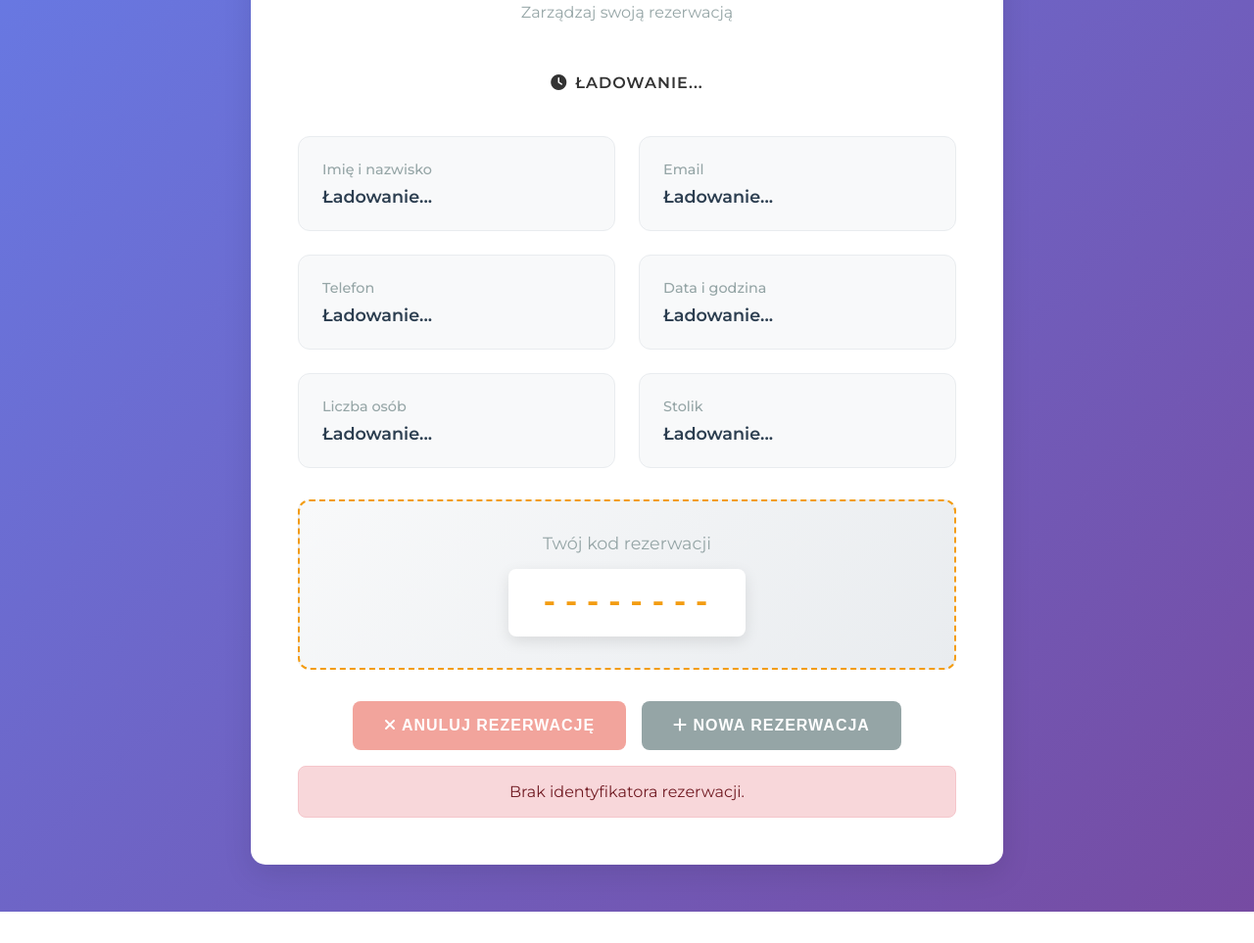
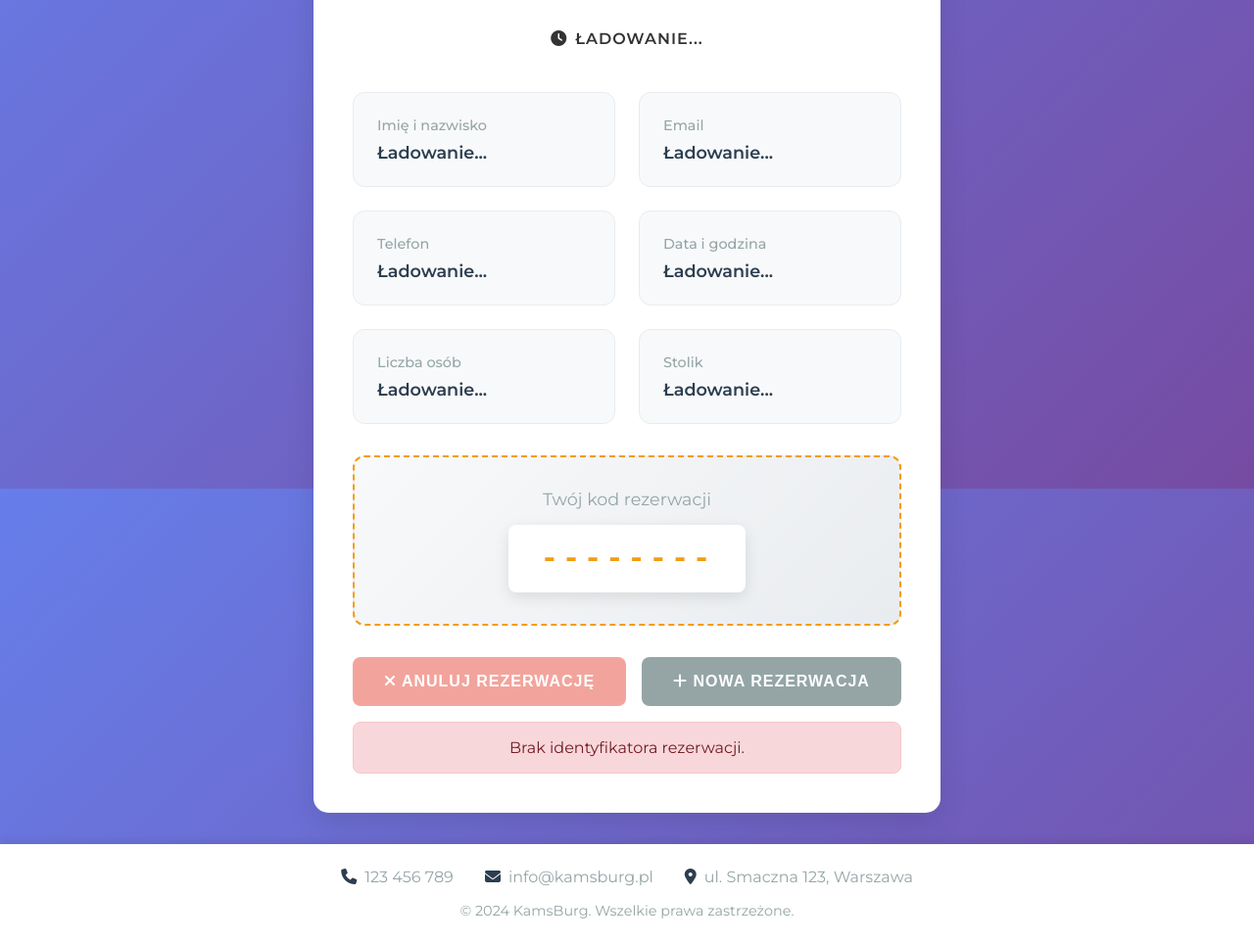
Before and after one commit to kamillopuszynski/kamsburg, a plain HTML site: page reservation.html in a window 1280 px wide. Shown: the part 301-1264 px from the top of the page at 98% size. Before the commit the page ends 1232 px from the top, so only its background shows below. Drawn offline with nearby package versions, Linux system fonts and the light colour scheme.

Commit message:
reservation.html

```diff
--- a/reservation.html
+++ b/reservation.html
@@ -31,24 +31,30 @@
       --danger: #e74c3c;
     }
 
+    html {
+      height: 100%;
+    }
+
     body {
       font-family: 'Montserrat', sans-serif;
       background: linear-gradient(135deg, #667eea 0%, #764ba2 100%);
-      min-height: 100vh;
+      min-height: 100%;
       color: #333;
+      display: flex;
+      flex-direction: column;
     }
 
     /* Header */
     header {
       background: white;
-      padding: 2rem 0;
+      padding: 1.5rem 0;
       text-align: center;
       box-shadow: 0 2px 10px rgba(0,0,0,0.1);
     }
 
     .logo {
       font-family: 'Playfair Display', serif;
-      font-size: 3rem;
+      font-size: 2.8rem;
       color: var(--primary);
       margin-bottom: 0.5rem;
     }
@@ -61,15 +67,16 @@
     /* Main Container */
     .container {
       max-width: 800px;
-      margin: 3rem auto;
+      margin: 2rem auto;
       padding: 0 1rem;
+      flex: 1;
     }
 
     /* Reservation Card */
     .reservation-card {
       background: white;
       border-radius: 15px;
-      padding: 3rem;
+      padding: 2.5rem;
       box-shadow: 0 10px 30px rgba(0,0,0,0.1);
       animation: fadeIn 0.6s ease-out;
     }
@@ -213,6 +220,7 @@
     .btn-danger:hover:not(:disabled) {
       background: #c0392b;
       transform: translateY(-2px);
+      box-shadow: 0 5px 15px rgba(0,0,0,0.2);
     }
 
     .btn-secondary {
@@ -223,6 +231,7 @@
     .btn-secondary:hover {
       background: #7f8c8d;
       transform: translateY(-2px);
+      box-shadow: 0 5px 15px rgba(0,0,0,0.2);
     }
 
     .btn:disabled {
@@ -370,6 +379,39 @@
       100% { transform: rotate(360deg); }
     }
 
+    /* Footer */
+    footer {
+      background: white;
+      padding: 1.5rem;
+      text-align: center;
+      box-shadow: 0 -2px 10px rgba(0,0,0,0.1);
+      margin-top: auto;
+    }
+
+    .footer-content {
+      max-width: 800px;
+      margin: 0 auto;
+    }
+
+    .contact-info {
+      display: flex;
+      justify-content: center;
+      gap: 2rem;
+      margin-bottom: 1rem;
+      flex-wrap: wrap;
+    }
+
+    .contact-item {
+      display: flex;
+      align-items: center;
+      gap: 0.5rem;
+      color: var(--gray);
+    }
+
+    .contact-item i {
+      color: var(--primary);
+    }
+
     /* Responsive */
     @media (max-width: 768px) {
       .logo {
@@ -488,7 +530,7 @@
         <button class="btn btn-danger" id="confirmCancel">
           <i class="fas fa-check"></i> Potwierdź anulowanie
         </button>
-        <button class="btn btn-secondary" onclick="closeModal()">
+        <button class="btn btn-secondary" id="closeModal">
           <i class="fas fa-times"></i> Anuluj
         </button>
       </div>
@@ -496,6 +538,28 @@
       <div id="modalErr" class="message error"></div>
     </div>
   </div>
+
+  <footer>
+    <div class="footer-content">
+      <div class="contact-info">
+        <div class="contact-item">
+          <i class="fas fa-phone"></i>
+          <span>123 456 789</span>
+        </div>
+        <div class="contact-item">
+          <i class="fas fa-envelope"></i>
+          <span>info@kamsburg.pl</span>
+        </div>
+        <div class="contact-item">
+          <i class="fas fa-map-marker-alt"></i>
+          <span>ul. Smaczna 123, Warszawa</span>
+        </div>
+      </div>
+      <p style="color: var(--gray); font-size: 0.9rem;">
+        © 2024 KamsBurg. Wszelkie prawa zastrzeżone.
+      </p>
+    </div>
+  </footer>
 
   <script type="module">
     import { initializeApp } from "https://www.gstatic.com/firebasejs/11.0.1/firebase-app.js";
@@ -534,6 +598,7 @@
       cancelModal: document.getElementById('cancelModal'),
       code: document.getElementById('code'),
       confirmCancel: document.getElementById('confirmCancel'),
+      closeModal: document.getElementById('closeModal'),
       msg: document.getElementById('msg'),
       err: document.getElementById('err'),
       modalErr: document.getElementById('modalErr'),
@@ -593,13 +658,18 @@
     }
 
     function setupEventListeners() {
+      // Cancel button click
       ui.cancelBtn.addEventListener('click', () => {
         ui.cancelModal.classList.add('show');
         ui.code.value = '';
         ui.modalErr.style.display = 'none';
       });
 
+      // Confirm cancel button click
       ui.confirmCancel.addEventListener('click', confirmCancel);
+
+      // Close modal button click
+      ui.closeModal.addEventListener('click', closeModal);
 
       // Close modal on outside click
       ui.cancelModal.addEventListener('click', (e) => {
```
